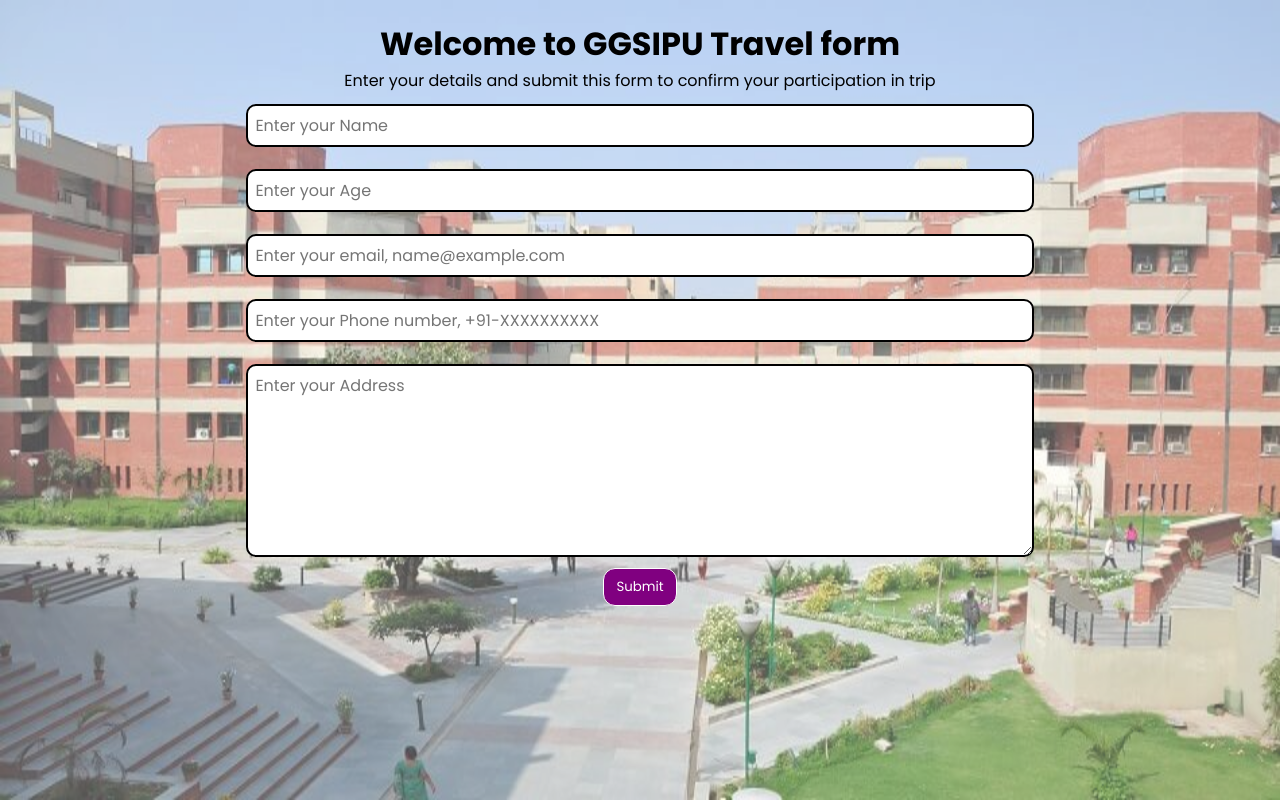
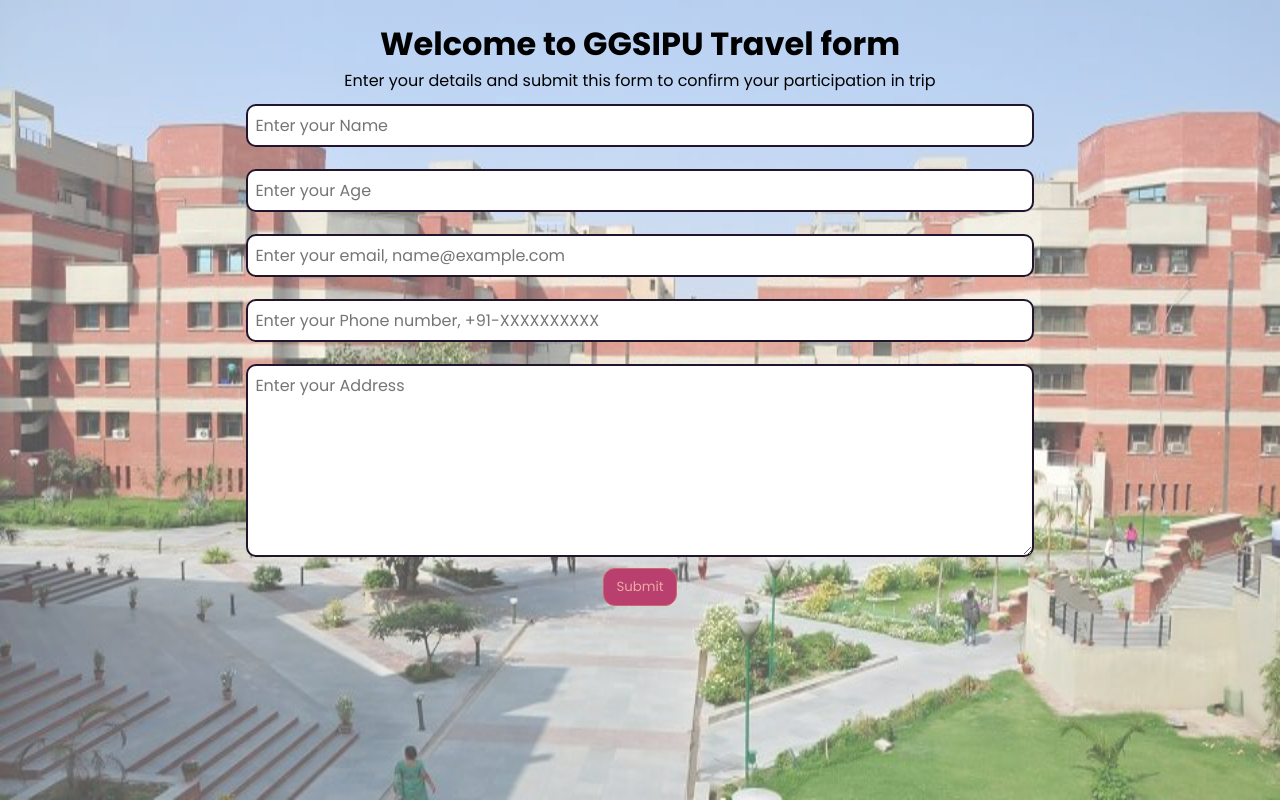
Before and after one commit to tinyhunter99/Travel-Form, a PHP site: page / in a window 1280 px wide. Run offline with PHP 8.4, Linux system fonts and the light colour scheme.

Commit message:
Add files via upload

```diff
--- a/style.css
+++ b/style.css
@@ -1,33 +1,35 @@
-@import url('https://fonts.googleapis.com/css2?family=Poppins:wght@400;500;600;700&display=swap');
+@import url("https://fonts.googleapis.com/css2?family=Poppins:wght@400;500;600;700&display=swap");
 
-*{
+* {
   margin: 0;
   padding: 0;
   box-sizing: border-box;
-    font-family: 'Poppins', sans-serif;
+  font-family: "Poppins", sans-serif;
 }
 
-#image{
+#image {
   width: 100%;
   z-index: -1;
   position: absolute;
-    opacity:0.7;
+  opacity: 0.7;
   height: 100%;
 }
 
-.container{
+.container {
   max-width: 80%;
   /* background-color: blueviolet;  */
   padding: 20px;
   margin: auto;
 }
 
-.container h1,p{
+.container h1,
+p {
   text-align: center;
 }
-input,textarea{
+input,
+textarea {
   display: block;
-    border: 2px solid black;
+  border: 2px solid rgb(32, 21, 45);
   border-radius: 10px;
   width: 80%;
   margin: 11px auto;
@@ -36,21 +38,21 @@ input,textarea{
   outline: none;
 }
 
-form{
+form {
   display: flex;
-    flex-direction: column ;
+  flex-direction: column;
   align-items: center;
   justify-content: center;
 }
 
-.btn{
-    color: white;
-    background-color: purple;
+.btn {
+  color: rgb(235, 168, 168);
+  background-color: rgb(185, 64, 110);
   padding: 8px 12px;
   border-radius: 12px;
   cursor: pointer;
-    border: 1px solid white;
+  border: 1px solid rgb(207, 103, 103);
 }
-.btn:hover{
-    background-color: rgb(99, 2, 99);
+.btn:hover {
+  background-color: rgb(100, 62, 100);
 }
```
Lines whose indentation alone changed are shown as unchanged.
